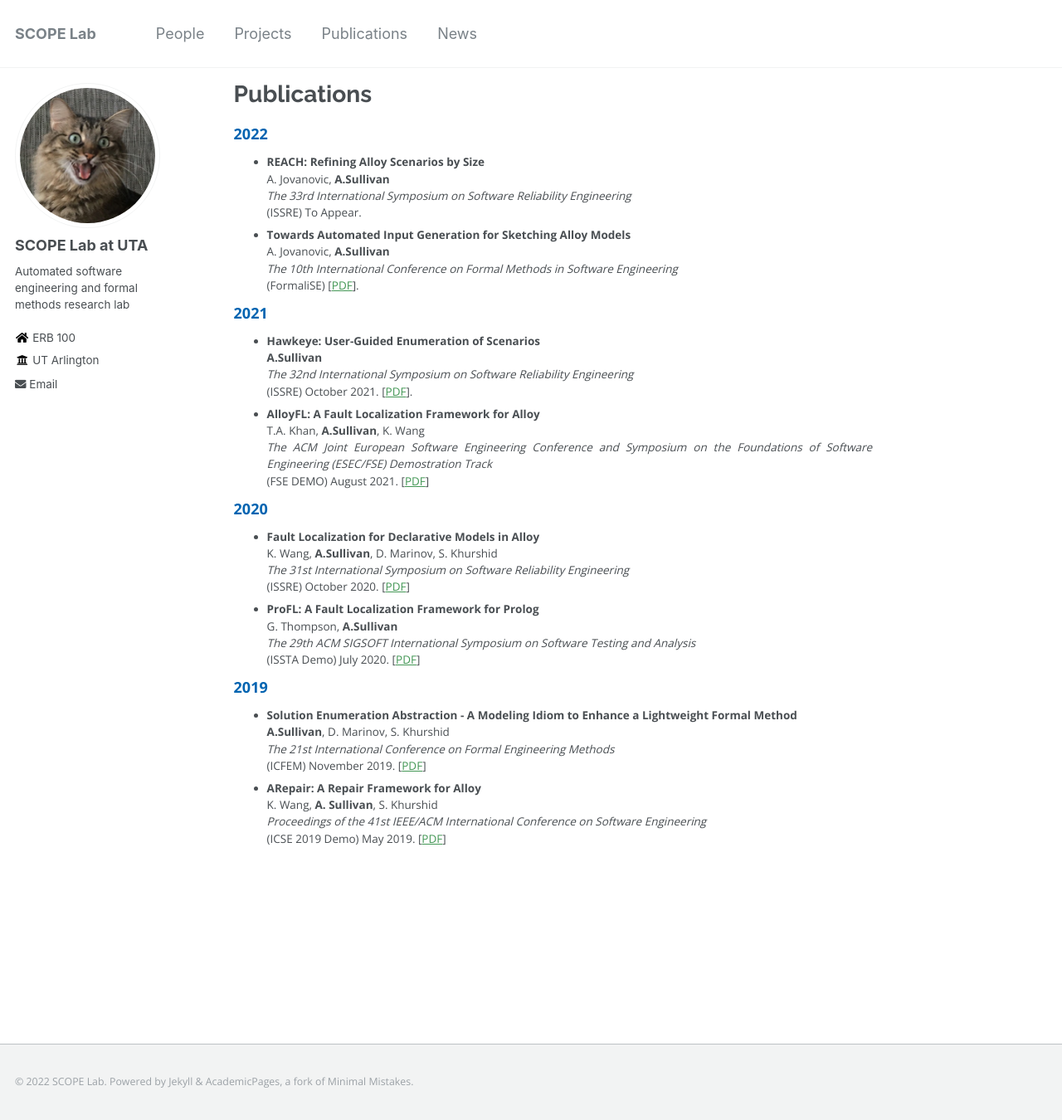
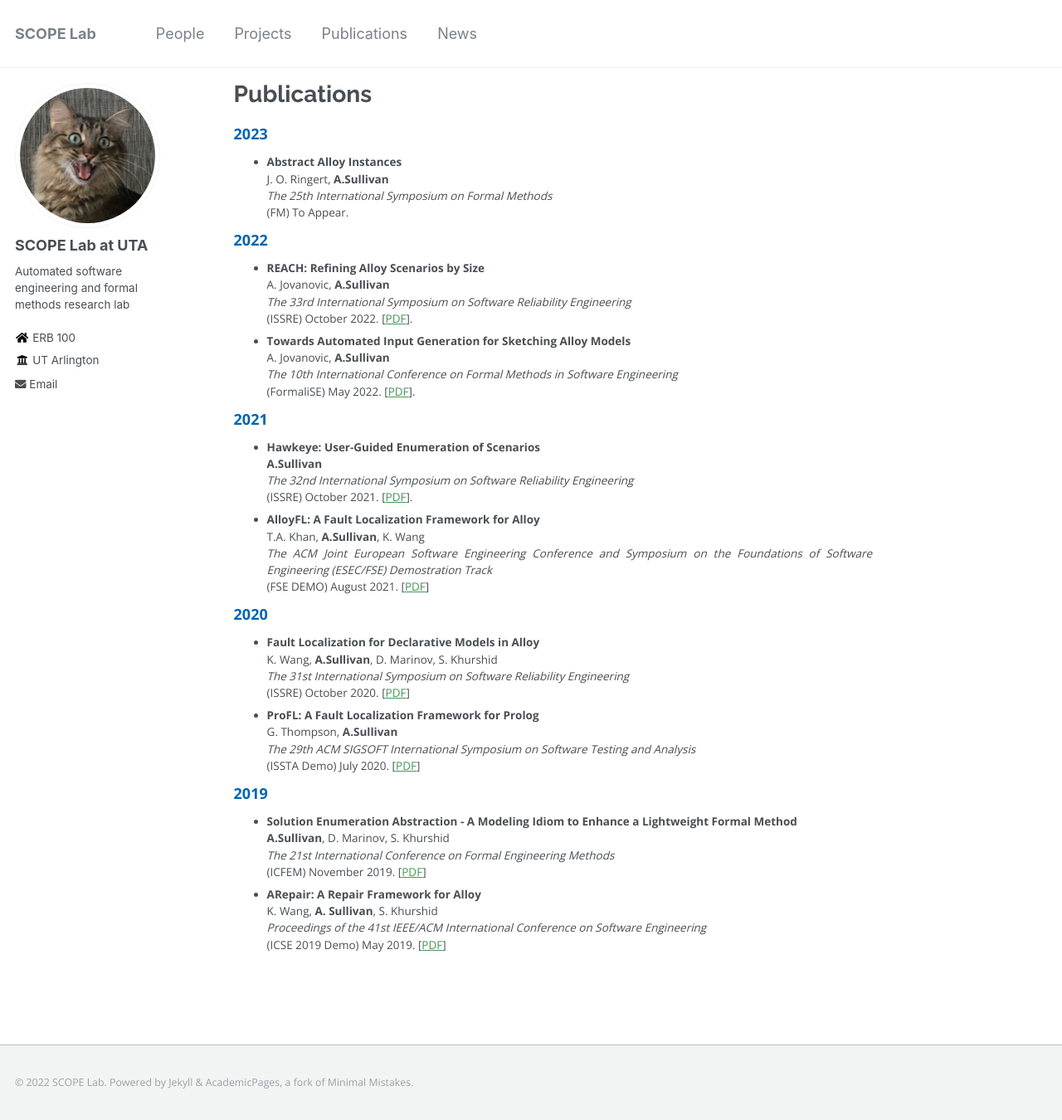
Before and after one commit to SCOPELabUTA/SCOPELabUTA.github.io, a Jekyll site: the page built from _pages/publications.md, in a window 1280 px wide and 1350 px high. Shown: the whole window at 83% size. Built offline with Jekyll 4.4.1, drawn with Linux system fonts in a browser that asks for light colours.

Commit message:
Update publications.md

```diff
--- a/_pages/publications.md
+++ b/_pages/publications.md
@@ -3,16 +3,23 @@ title: "Publications"
 permalink: /publications/
 author_profile: true
 ---
+### 2023
+
+* **Abstract Alloy Instances**
+J. O. Ringert, **A.Sullivan**
+_The 25th International Symposium on Formal Methods_
+(FM) To Appear.
+
 ### 2022
 
 * **REACH: Refining Alloy Scenarios by Size**
 A. Jovanovic, **A.Sullivan**
 _The 33rd International Symposium on Software Reliability Engineering_
-(ISSRE) To Appear.
+(ISSRE) October 2022.  \[[PDF](../files/ISSRE2022.pdf)\].
 * **Towards Automated Input Generation for Sketching Alloy Models**
 A. Jovanovic, **A.Sullivan**
 _The 10th International Conference on Formal Methods in Software Engineering_
-(FormaliSE) \[[PDF](../files/FormaliSE2022.pdf)\].
+(FormaliSE) May 2022. \[[PDF](../files/FormaliSE2022.pdf)\].
 
 ### 2021
 
```
